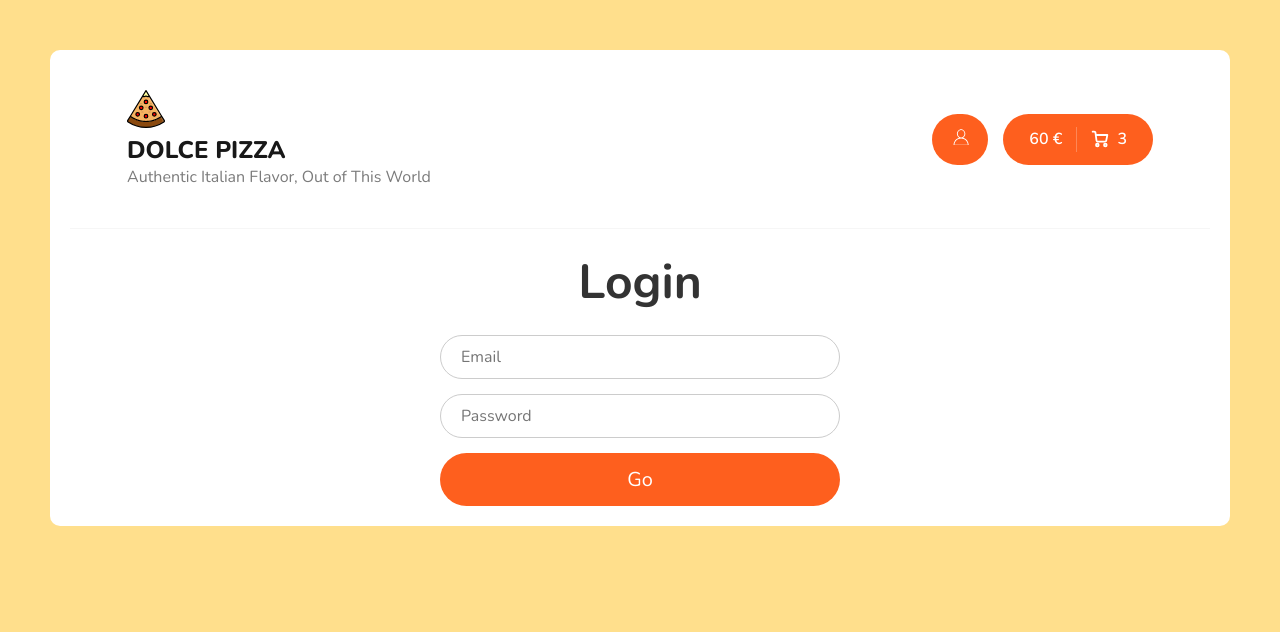
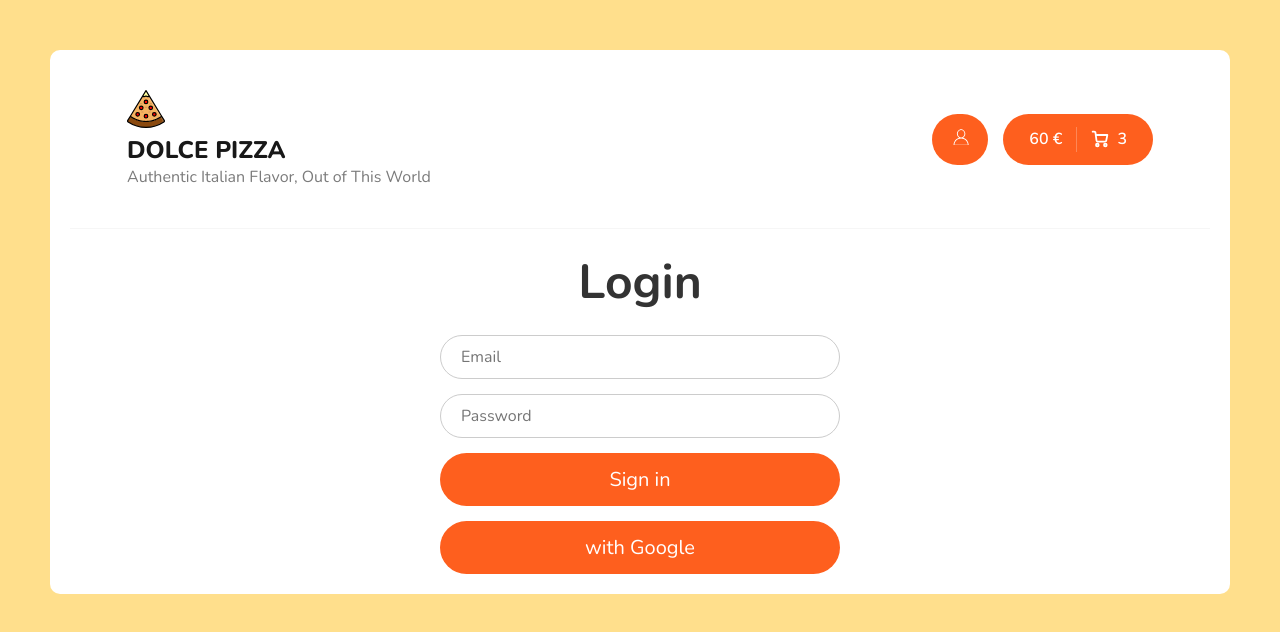
Before and after one commit to krystyna-lyn/dolce-pizza, a React (Create React App) app: page /login in a window 1280 px wide. Shown: the top 632 px of the page. Built offline with nearby package versions, Linux system fonts and the light colour scheme; no server answers.

Commit message:
update Auth

```diff
--- a/src/components/pages/Auth.js
+++ b/src/components/pages/Auth.js
@@ -1,35 +1,81 @@
-import { createUserWithEmailAndPassword } from "firebase/auth";
-import { useState } from "react";
-import { auth } from "../../firebaseConfig";
+import { createUserWithEmailAndPassword, onAuthStateChanged, signInWithPopup, signOut } from "firebase/auth";
+import { useEffect, useState } from "react";
+import { auth, googleProvider } from "../../firebaseConfig";
+import { useNavigate } from "react-router-dom";
 
 
 
 const Auth = () => {
     const [email, setEmail] = useState("");
     const [password, setPassword] = useState("");
+    const [user, setUser] = useState(null);
+
+    //console.log(auth?.currentUser?.email)
+
+    const navigate = useNavigate();
 
     const singnIn = async () => {
-        await createUserWithEmailAndPassword(auth, email, password)
+        try {
+            const createdUser = await createUserWithEmailAndPassword(auth, email, password);
+            console.log(createdUser);
+            navigate('/home')
+        } catch (err) {
+            console.error(err);
+            navigate('/notfound')
+        }
     }
 
+    useEffect(() => {
+        const unsubscribe = onAuthStateChanged(auth, (currentUser) => {
+            setUser(currentUser); // Update the user state when authentication state changes
+        });
+        return () => unsubscribe(); // Clean up the listener on component unmount
+    }, []);
+
+
+    const googleSignIn = async () => {
+        try {
+            await signInWithPopup(auth, googleProvider);
+        } catch (err) {
+            console.error(err);
+        }
+    }
+
+    const logout = async () => {
+        try {
+            await signOut(auth);
+        } catch (err) {
+            console.error(err);
+        }
+    }
 
     return (
+
         <div class="login-content">
-            <h1>Login</h1>
-            <form class='form'>
+            {user ? (
+                <div>
+                    <h1>Welcome, {user.email || "User"}!</h1>
+                    <button className="button" onClick={logout}>Logout</button>
+                </div>
+            ) : (
+                <>
+                    <h1>Login</h1><form class='form'>
                         <input type="email"
                             placeholder="Email"
                             required
-                    onChange={(e) => setEmail(e.target.value)}
-                />
+                            onChange={(e) => setEmail(e.target.value)} />
                         <input type="password"
                             placeholder="Password"
                             required
-                    onChange={(e) => setPassword(e.target.value)}
-                />
-                <button class="button" onClick={singnIn}>Go</button>
+                            onChange={(e) => setPassword(e.target.value)} />
+                        <button class="button" onClick={singnIn}>Sign in</button>
+                        <button class="button" onClick={googleSignIn}>with Google</button>
                     </form>
+                </>
+            )}
+
         </div>
+
     )
 }
 
--- a/src/components/pages/Cart.js
+++ b/src/components/pages/Cart.js
@@ -1,5 +1,4 @@
-import React from 'react'
-import { Link } from 'react-router-dom'
+
 
 const Cart = () => {
     return (
--- a/src/firebaseConfig.js
+++ b/src/firebaseConfig.js
@@ -1,7 +1,7 @@
 import { initializeApp } from "firebase/app";
 import { getFirestore } from "firebase/firestore";
 import { getStorage } from "firebase/storage";
-import { getAuth } from "firebase/auth";
+import { getAuth, GoogleAuthProvider } from "firebase/auth";
 
 const firebaseConfig = {
     apiKey: process.env.REACT_APP_FIREBASE_API_KEY,
@@ -20,3 +20,4 @@ export const auth = getAuth(app);
 
 export const db = getFirestore(app);
 export const storage = getStorage(app);
+export const googleProvider = new GoogleAuthProvider();
--- a/src/scss/app.scss
+++ b/src/scss/app.scss
@@ -351,6 +351,7 @@ body {
     .button {
       padding: 12px 20px;
       font-size: 20px;
+      //margin-bottom: 120px;
     }
   }
 }
```
Lines whose indentation alone changed are shown as unchanged.
